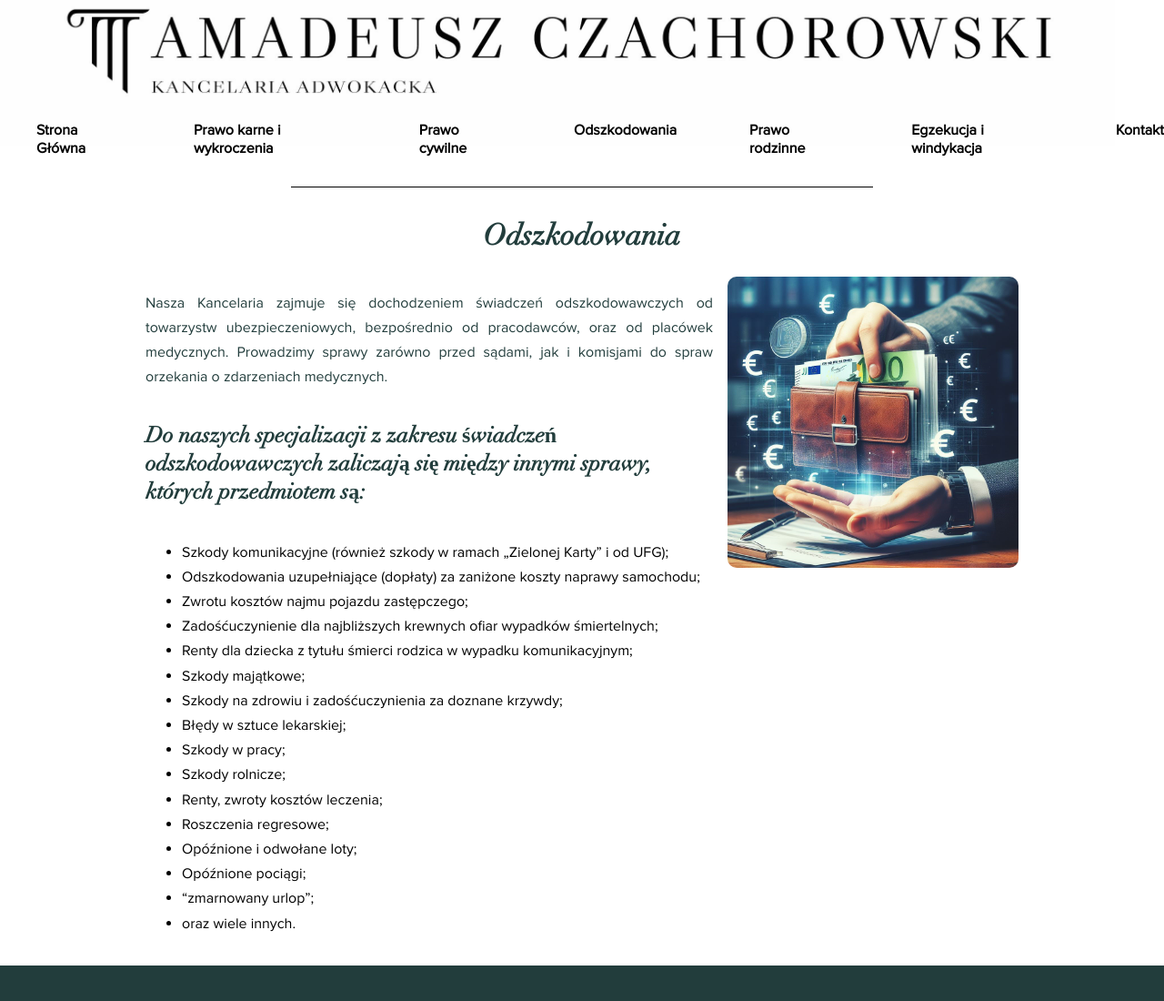
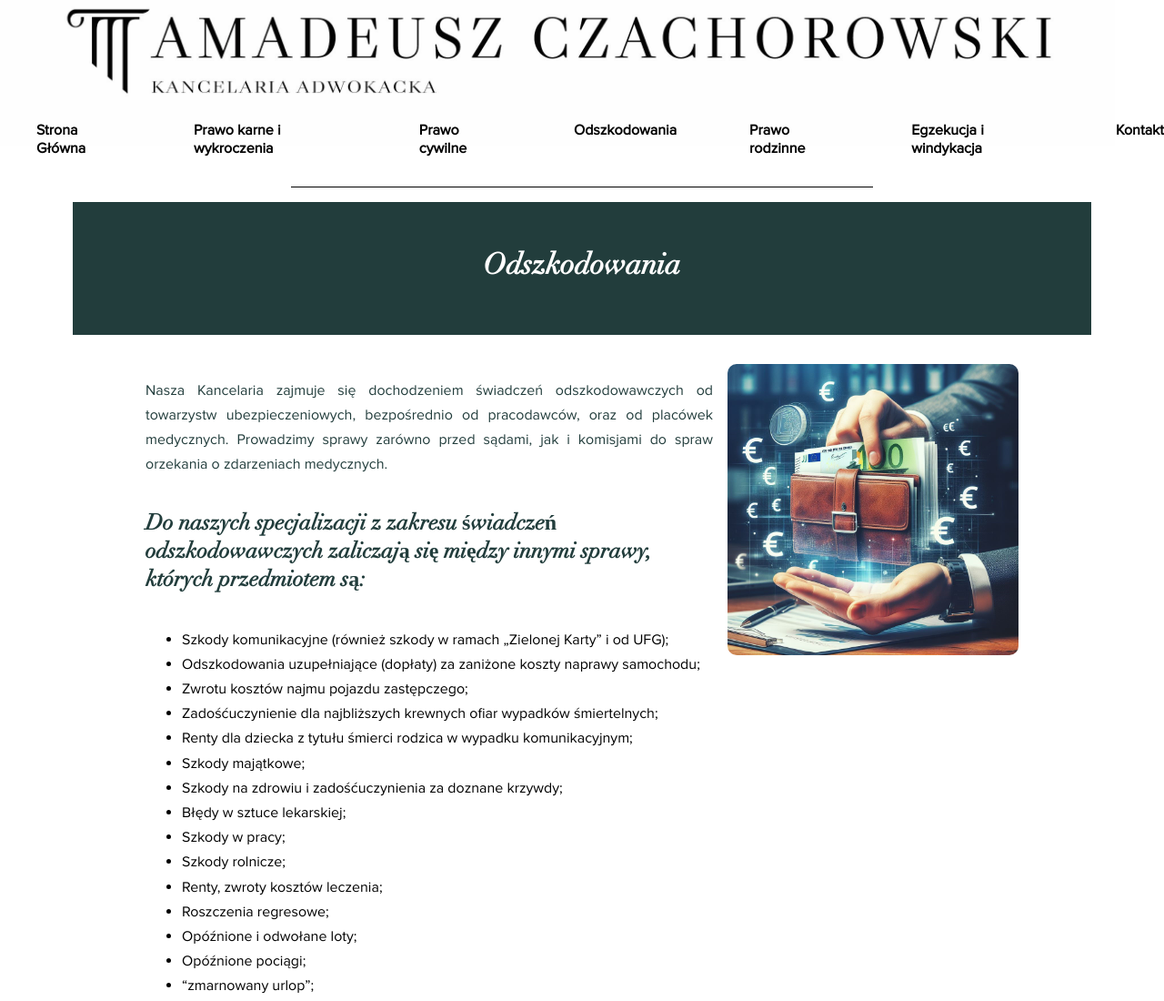
Before and after one commit to GC-Configit/website, an Astro site: page /odszkodowania in a window 1280 px wide. Shown: the top 1100 px of the page at 91% size. Built offline with nearby package versions, Linux system fonts and the light colour scheme; Astro itself is replaced by a stand-in of ours.

Commit message:
Add tittle component

```diff
--- /dev/null
+++ b/src/components/Title.astro
@@ -0,0 +1,19 @@
+---
+
+---
+
+<div class="title-holder f-row center">
+  <h1><slot /></h1>
+</div>
+
+<style>
+  .title-holder {
+    background-color: rgb(34,61,60);
+    margin: 0 -5rem;
+    margin-bottom: 2rem;
+    padding: 2rem 0;
+  }
+  h1 {
+    color: #fff;
+  }
+</style>
--- a/src/pages/egzekucja-i-windykacja.astro
+++ b/src/pages/egzekucja-i-windykacja.astro
@@ -1,10 +1,11 @@
 ---
+import Title from '../components/Title.astro';
 import Layout from '../layouts/Layout.astro';
 ---
 
 <Layout title="Welcome to Astro.">
 	<main>
-		<h1>Egzekucja i windykacja</h1>
+		<Title>Egzekucja i windykacja</Title>
         <div class="main-container f-row">
 			<div class="text-holder f-column">
 				<p>Kancelaria prowadzi w pełnym zakresie zleconą windykację należności począwszy od wezwania dłużnika
--- a/src/pages/odszkodowania.astro
+++ b/src/pages/odszkodowania.astro
@@ -1,10 +1,11 @@
 ---
+import Title from '../components/Title.astro';
 import Layout from '../layouts/Layout.astro';
 ---
 
 <Layout title="Welcome to Astro.">
 	<main>
-		<h1>Odszkodowania</h1>
+		<Title>Odszkodowania</Title>
         <div class="main-container f-row">
 			<div class="text-holder f-column">
 				<p>Nasza Kancelaria zajmuje się dochodzeniem świadczeń odszkodowawczych od towarzystw
--- a/src/pages/prawo-cywilne.astro
+++ b/src/pages/prawo-cywilne.astro
@@ -1,10 +1,11 @@
 ---
+import Title from "../components/Title.astro";
 import Layout from "../layouts/Layout.astro";
 ---
 
 <Layout title="Welcome to Astro.">
   <main>
-    <h1>Prawo cywilne</h1>
+    <Title>Prawo Cywilne</Title>
     <div class="main-container f-row">
       <div class="text-holder f-column">
         <p>
--- a/src/pages/prawo-karne-i-wykroczenia.astro
+++ b/src/pages/prawo-karne-i-wykroczenia.astro
@@ -1,10 +1,11 @@
 ---
+import Title from '../components/Title.astro';
 import Layout from '../layouts/Layout.astro';
 ---
 
 <Layout title="Welcome to Astro.">
 	<main>
-		<h1>Prawo karne i wykroczenia</h1>
+		<Title>Prawo karne i wykroczenia</Title>
         <div class="main-container f-row">
 			<div class="text-holder f-column">
 				<p>Kancelaria specjalizuje się w szeroko pojmowanym obszarze prawa karnego. Prowadzimy sprawy karne związane
--- a/src/pages/prawo-rodzinne.astro
+++ b/src/pages/prawo-rodzinne.astro
@@ -1,10 +1,11 @@
 ---
+import Title from '../components/Title.astro';
 import Layout from '../layouts/Layout.astro';
 ---
 
 <Layout title="Welcome to Astro.">
 	<main>
-		<h1>Prawo Rodzinne</h1>
+		<Title>Prawo Rodzinne</Title>
         <div class="main-container f-row">
 			<div class="text-holder f-column">
 				<p>Kancelaria posiada duże doświadczenie z zakresu prawa rodzinnego zdobyte w licznych postępowaniach
```
